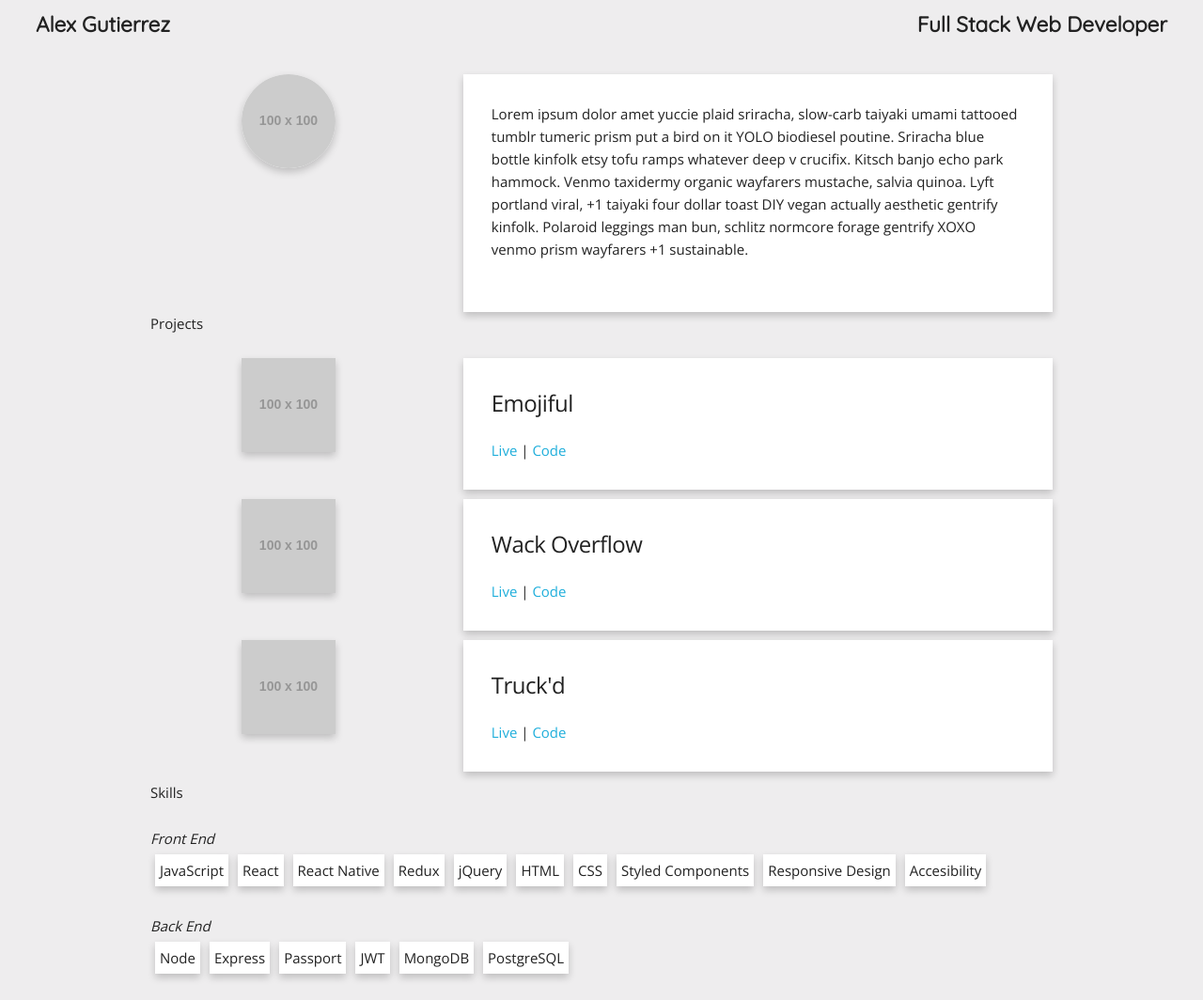
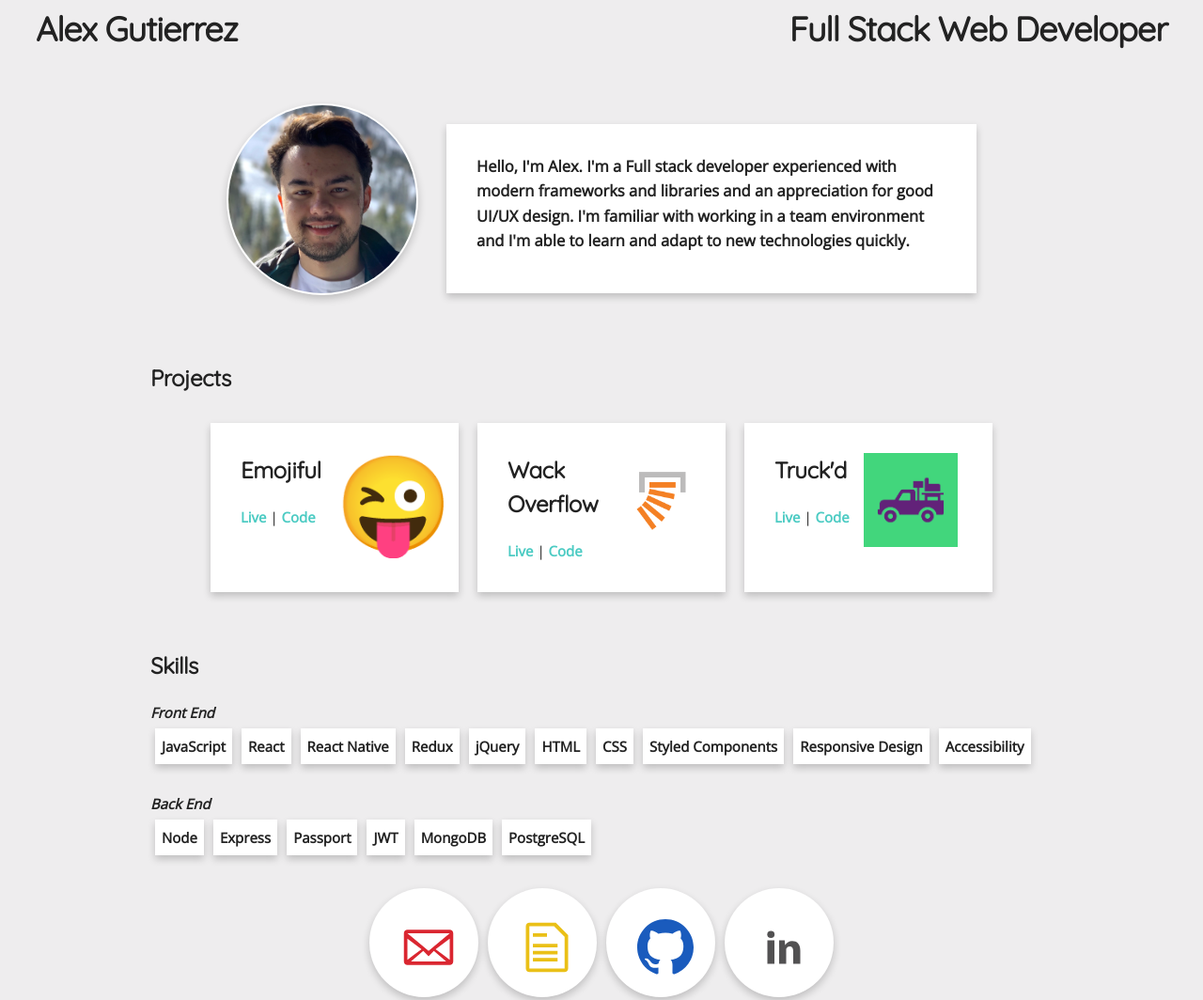
Before and after one commit to alexgutes/portfolio-site, a Gatsby site: page / in a window 1280 px wide. Shown: the top 1064 px of the page at 94% size. Built offline with nearby package versions, Linux system fonts and the light colour scheme; Gatsby itself is replaced by a stand-in of ours; placeholder pictures from the web are drawn by us.

Commit message:
finished final draft

```diff
--- a/src/Skeleton.css
+++ b/src/Skeleton.css
@@ -203,7 +203,8 @@ h5,
 h6 {
   margin-top: 0;
   margin-bottom: 2rem;
-  font-weight: 300;
+  font-weight: 700;
+  font-family: 'Quicksand', sans-serif;
 }
 h1 {
   font-size: 4rem;
@@ -265,7 +266,7 @@ p {
 /* Links
 –––––––––––––––––––––––––––––––––––––––––––––––––– */
 a {
-  color: #1eaedb;
+  color: rgb(76 203 195);
 }
 a:hover {
   color: #0fa0ce;
--- a/src/components/About.js
+++ b/src/components/About.js
@@ -1,25 +1,18 @@
 import React from 'react'
 import './styles/About.css'
+import profile from '../images/profile.jpg'
 
 export default function About() {
   return (
-    <div>
-      <div className="row about-container">
-        <div className="img-container one-third column">
-          <img className=" image" src="https://via.placeholder.com/100" />
-        </div>
-        <div className="two-thirds column text-container">
-          <p>
-            Lorem ipsum dolor amet yuccie plaid sriracha, slow-carb taiyaki
-            umami tattooed tumblr tumeric prism put a bird on it YOLO biodiesel
-            poutine. Sriracha blue bottle kinfolk etsy tofu ramps whatever deep
-            v crucifix. Kitsch banjo echo park hammock. Venmo taxidermy organic
-            wayfarers mustache, salvia quinoa. Lyft portland viral, +1 taiyaki
-            four dollar toast DIY vegan actually aesthetic gentrify kinfolk.
-            Polaroid leggings man bun, schlitz normcore forage gentrify XOXO
-            venmo prism wayfarers +1 sustainable.
-          </p>
-        </div>
+    <div className="about-container">
+      <img className="image" src={profile} id="profile" />
+      <div className="text-container">
+        <p>
+          Hello, I'm <b>Alex</b>. I'm a Full stack developer experienced with
+          modern frameworks and libraries and an appreciation for good UI/UX
+          design. I'm familiar with working in a team environment and I'm able
+          to learn and adapt to new technologies quickly.
+        </p>
       </div>
     </div>
   )
--- a/src/components/Contact.js
+++ b/src/components/Contact.js
@@ -8,16 +8,24 @@ export default function Contact() {
     <div>
       <ul className="flex-list-contact">
         <li>
-          <GoMail id="gomail" size="4em" />
+          <a href="mailto:alexgutes@gmail.com">
+            <GoMail id="gomail" size="4em" />
+          </a>
         </li>
         <li>
-          <GoFile id="gofile" size="4em" />
+          <a href="https://docs.google.com/document/d/1qV5bPnyC8nCZ7U2OPxoV_JwtW_KU35zzDcsMmRsvDj8/edit?usp=sharing">
+            <GoFile id="gofile" size="4em" />
+          </a>
         </li>
         <li>
-          <GoMarkGithub id="gogithub" size="4em" />
+          <a href="https://github.com/alexgutes">
+            <GoMarkGithub id="gogithub" size="4em" />
+          </a>
         </li>
         <li>
-          <TiSocialLinkedin id="linkedin" size="4em" />
+          <a href="https://www.linkedin.com/in/alexgutes/">
+            <TiSocialLinkedin id="linkedin" size="4em" />
+          </a>
         </li>
       </ul>
     </div>
--- /dev/null
+++ b/src/components/Emoji.js
@@ -0,0 +1,13 @@
+import React from 'react'
+
+const Emoji = props => (
+  <span
+    className="emoji"
+    role="img"
+    aria-label={props.label ? props.label : ''}
+    aria-hidden={props.label ? 'false' : 'true'}
+  >
+    {props.symbol}
+  </span>
+)
+export default Emoji
--- a/src/components/ProjectItem.js
+++ b/src/components/ProjectItem.js
@@ -1,16 +1,21 @@
 import React from 'react'
 import './styles/ProjectItem.css'
+import Emoji from './Emoji'
 
 export default function ProjectItem(props) {
+  let image
+
+  if (props.symbol) {
+    image = <Emoji symbol={props.symbol} />
+  } else image = <img className="project-img img-flex-right" src={props.src} />
+
   return (
-    <div className="row project-card">
-      <div className="one-third column img-container">
-        <img className="img-card" src={props.src} />
+    <div className="flex-row project-card">
+      <div className="text-card">
+        <h5>{props.title}</h5>
+        <a href={props.liveLink}>Live</a> | <a href={props.codeLink}>Code</a>
       </div>
-      <div className="two-thirds column text-card">
-        <h5>{props.title}</h5>
-        <a src={props.liveLink}>Live</a> | <a src={props.codeLink}>Code</a>
-      </div>
+      <div className="project-img-container">{image}</div>
     </div>
   )
 }
--- a/src/components/Projects.js
+++ b/src/components/Projects.js
@@ -1,16 +1,32 @@
 import React from 'react'
 import ProjectItem from './ProjectItem'
+import icon from '../images/so-icon.png'
+import truck from '../images/truckdLogo.png'
 
 export default function Projects() {
   return (
-    <div>
-      <p>Projects</p>
-      <ProjectItem title="Emojiful" src="https://via.placeholder.com/100" />
-      <ProjectItem
-        title="Wack Overflow"
-        src="https://via.placeholder.com/100"
-      />
-      <ProjectItem title="Truck'd" src="https://via.placeholder.com/100" />
+    <div classnName="project-outer-container">
+      <h5 className="sub-heading section-heading">Projects</h5>
+      <div className="project-flex-container">
+        <ProjectItem
+          title="Emojiful"
+          symbol="😜"
+          codeLink="https://github.com/alexgutes/Emojiful"
+          liveLink="https://emojiful.herokuapp.com/"
+        />
+        <ProjectItem
+          title="Wack Overflow"
+          src={icon}
+          liveLink="https://wackoverflow.herokuapp.com/"
+          codeLink="https://github.com/alexgutes/Wack-Overflow"
+        />
+        <ProjectItem
+          title="Truck'd"
+          src={truck}
+          liveLink="https://mountain-men-truckd.herokuapp.com/"
+          codeLink="https://github.com/alexgutes/Truckd"
+        />
+      </div>
     </div>
   )
 }
--- a/src/components/Skills.js
+++ b/src/components/Skills.js
@@ -5,8 +5,8 @@ export default function Skills() {
   return (
     <div>
       <div>
-        <p>Skills</p>
-        <i>Front End</i>
+        <h5 className="sub-heading section-heading">Skills</h5>
+        <i className="sub-heading">Front End</i>
         <ul className="flex-list-skills">
           <li>JavaScript</li>
           <li>React</li>
@@ -17,11 +17,11 @@ export default function Skills() {
           <li>CSS</li>
           <li>Styled Components</li>
           <li>Responsive Design</li>
-          <li>Accesibility</li>
+          <li>Accessibility</li>
         </ul>
       </div>
       <div>
-        <i>Back End</i>
+        <i className="sub-heading">Back End</i>
         <ul className="flex-list-skills">
           <li>Node</li>
           <li>Express</li>
--- a/src/components/header.js
+++ b/src/components/header.js
@@ -4,8 +4,12 @@ import './styles/Header.css'
 export default function Header() {
   return (
     <ul className="flex-list">
-      <li>Alex Gutierrez</li>
-      <li className="flex-right">Full Stack Web Developer</li>
+      <li>
+        <h3>Alex Gutierrez</h3>
+      </li>
+      <li className="flex-right">
+        <h3>Full Stack Web Developer</h3>
+      </li>
     </ul>
   )
 }
--- a/src/components/styles/About.css
+++ b/src/components/styles/About.css
@@ -1,5 +1,9 @@
-.img-container {
-  text-align: center;
+.about-container {
+  display: flex;
+  align-items: center;
+  justify-content: center;
+  flex-direction: row;
+  flex-wrap: wrap;
 }
 
 .image {
@@ -8,18 +12,36 @@
   box-shadow: 0 4px 8px 0 rgba(0, 0, 0, 0.2);
   transition: 0.3s;
   border-radius: 50%;
+  margin-right: 30px;
+  margin-bottom: 20px;
+  border: 2px solid transparent;
 }
 
 .image:hover {
   box-shadow: 0 8px 16px 0 rgba(0, 0, 0, 0.2);
+  border: 2px solid rgb(86 219 211);
 }
 
 .text-container {
+  display: flex;
+  align-items: center;
+  /* more style: */
   background-color: white;
   padding: 30px;
+  padding-bottom: 15px;
   box-shadow: 0 4px 8px 0 rgba(0, 0, 0, 0.2);
   transition: 0.3s;
+  max-width: 500px;
+  font-size: 1.1em;
+
+  font-weight: bolder;
+  border: 2px solid transparent;
 }
 .text-container:hover {
   box-shadow: 0 8px 16px 0 rgba(0, 0, 0, 0.2);
+  border: 2px solid rgb(86 219 211);
 }
+
+#profile {
+  max-width: 200px;
+}
--- a/src/components/styles/Contact.css
+++ b/src/components/styles/Contact.css
@@ -2,13 +2,14 @@
   display: flex;
   list-style: none;
   justify-content: center;
+  flex-direction: row;
+  flex-wrap: wrap;
 }
 
 .flex-list-contact > li {
   background-color: white;
   margin: 5px;
   box-shadow: 0 4px 8px 0 rgba(0, 0, 0, 0.2);
-  transition: 0.3s;
   width: 50px;
   height: 50px;
   border-radius: 50%;
@@ -16,10 +17,12 @@
   line-height: 100px;
   vertical-align: middle;
   padding: 30px;
+  border: 3px solid transparent;
 }
 
 .flex-list-contact > li:hover {
   box-shadow: 0 8px 16px 0 rgba(0, 0, 0, 0.2);
+  border: 3px solid rgb(86 219 211);
 }
 
 #gomail {
--- a/src/components/styles/Header.css
+++ b/src/components/styles/Header.css
@@ -3,9 +3,7 @@
   list-style: none;
   margin-left: 30px;
   margin-right: 30px;
-  font-family: 'Quicksand', sans-serif;
-  font-size: 1.5em;
-  font-weight: bolder;
+  flex-wrap: wrap;
 }
 
 .flex-right {
--- a/src/components/styles/ProjectItem.css
+++ b/src/components/styles/ProjectItem.css
@@ -1,25 +1,50 @@
-.text-card {
+.project-card {
   background-color: white;
   box-shadow: 0 4px 8px 0 rgba(0, 0, 0, 0.2);
   transition: 0.3s;
-  margin-bottom: 10px;
   padding: 30px;
+  margin: 10px;
+  width: 200px;
+  border: 2px solid transparent;
 }
 
-.text-card:hover {
+.project-card:hover {
   box-shadow: 0 8px 16px 0 rgba(0, 0, 0, 0.2);
+  border: 2px solid rgb(86 219 211);
 }
 
-.img-card {
-  box-shadow: 0 4px 8px 0 rgba(0, 0, 0, 0.2);
-  transition: 0.3s;
-  margin-bottom: 10px;
+.emoji {
+  font-size: 100px;
+  line-height: 100px;
+  margin-left: 15px;
 }
 
-.img-card:hover {
-  box-shadow: 0 8px 16px 0 rgba(0, 0, 0, 0.2);
+.project-img {
+  max-width: 100px;
+}
+.flip {
+  text-align: right;
 }
 
-.img-container {
-  text-align: center;
+.project-flex-container {
+  display: flex;
+  flex-direction: row;
+  flex-wrap: wrap;
+  justify-content: center;
 }
+.flex-row {
+  display: flex;
+}
+
+.img-flex-right {
+  margin-left: 15px;
+}
+
+.project-outer-container {
+  margin-bottom: 50px;
+}
+
+.text-card > a {
+  text-decoration: none;
+  font-weight: bolder;
+}
--- a/src/components/styles/Skills.css
+++ b/src/components/styles/Skills.css
@@ -12,8 +12,20 @@
   padding: 5px;
   box-shadow: 0 4px 8px 0 rgba(0, 0, 0, 0.2);
   transition: 0.3s;
+  border: 2px solid transparent;
+  font-weight: bolder;
 }
 
 .flex-list-skills > li:hover {
   box-shadow: 0 8px 16px 0 rgba(0, 0, 0, 0.2);
+  border: 2px solid rgb(86 219 211);
 }
+
+.sub-heading {
+  margin-top: 20px;
+  font-weight: bolder;
+}
+
+.section-heading {
+  margin-top: 50px;
+}
--- a/src/pages/index.js
+++ b/src/pages/index.js
@@ -1,7 +1,7 @@
 import React from 'react'
 
+import About from '../components/About'
 import Header from '../components/Header'
-import About from '../components/About'
 import Projects from '../components/Projects'
 import Skills from '../components/Skills'
 import Contact from '../components/Contact'
```
Also changed, not shown: src/images/profile.jpg (added), src/images/so-icon.png (added), src/images/truckdLogo.png (added).
